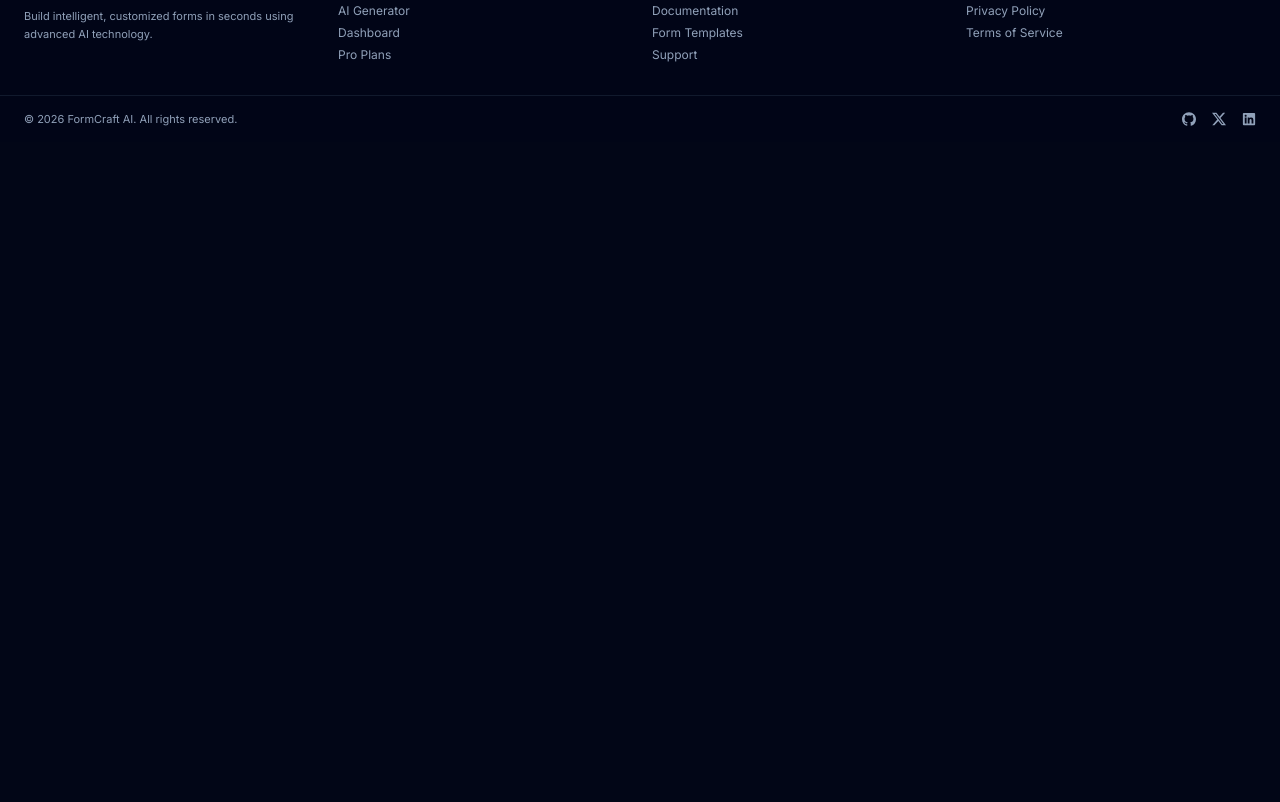
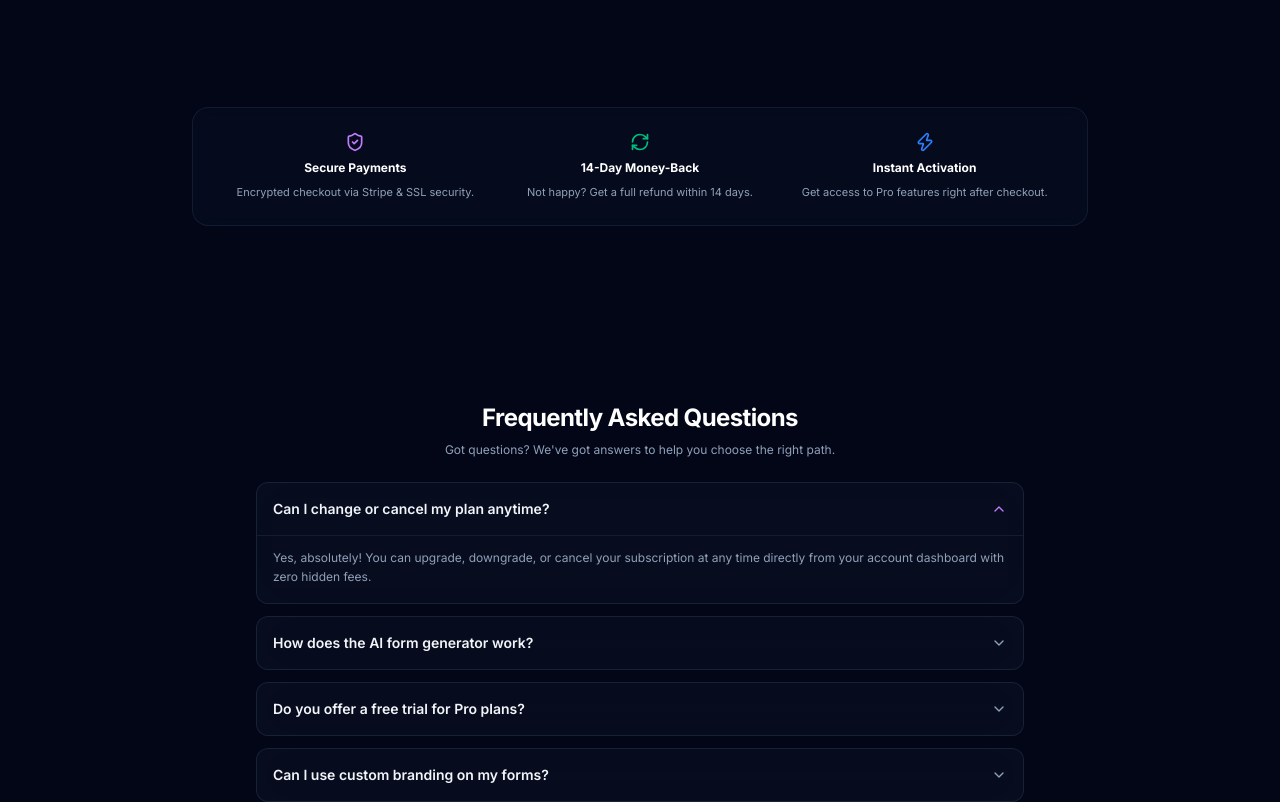
Before and after one commit to ksajjadhossen/formcraft-ai, a Next.js app: page /pricing in a window 1280 px wide. Shown: the part 907-1709 px from the top of the page. Before the commit the page ends 1049 px from the top, so only its background shows below. Built offline with nearby package versions, Linux system fonts and the light colour scheme; no server answers.

Commit message:
add professional pricing page with FAQ, trust badges, and proper spacing

```diff
--- a/src/app/pricing/page.tsx
+++ b/src/app/pricing/page.tsx
@@ -1,4 +1,6 @@
 import PricingCard from "@/components/pricing/PricingCard";
+import PricingFAQ from "@/components/pricing/PricingFAQ";
+import TrustBadge from "@/components/pricing/TrustBadge";
 
 const PRICING_PLANS = [
   {
@@ -61,13 +63,13 @@ const PRICING_PLANS = [
 
 export default function PricingPage() {
   return (
-    <div className="w-full max-w-7xl mx-auto px-4 sm:px-6 py-12 md:py-16 flex flex-col items-center justify-center min-h-[calc(100vh-8rem)]">
+    <div className="w-full max-w-7xl mx-auto px-4 sm:px-6 py-16 md:py-24 flex flex-col items-center justify-center">
       {/* Header Section */}
-      <div className="text-center max-w-2xl space-y-3 mb-12">
+      <div className="text-center max-w-2xl space-y-3 mb-16">
         <span className="px-3 py-1 bg-purple-500/10 border border-purple-500/20 rounded-full text-purple-600 dark:text-purple-400 text-xs font-semibold uppercase tracking-wider">
           Flexible Pricing
         </span>
-        <h1 className="text-3xl md:text-4xl font-extrabold text-slate-900 dark:text-white tracking-tight">
+        <h1 className="text-3xl md:text-5xl font-extrabold text-slate-900 dark:text-white tracking-tight">
           Simple, transparent plans for your forms
         </h1>
         <p className="text-sm text-slate-500 dark:text-slate-400 leading-relaxed">
@@ -82,6 +84,16 @@ export default function PricingPage() {
           <PricingCard key={index} {...plan} />
         ))}
       </div>
+
+      {/* Trust Badges with proper top margin */}
+      <div className="w-full mt-24">
+        <TrustBadge />
+      </div>
+
+      {/* FAQ Section with proper top margin */}
+      <div className="w-full mt-24">
+        <PricingFAQ />
+      </div>
     </div>
   );
 }
--- /dev/null
+++ b/src/components/pricing/PricingFAQ.tsx
@@ -0,0 +1,81 @@
+"use client";
+
+import { useState } from "react";
+import { ChevronDown } from "lucide-react";
+
+const FAQS = [
+  {
+    question: "Can I change or cancel my plan anytime?",
+    answer:
+      "Yes, absolutely! You can upgrade, downgrade, or cancel your subscription at any time directly from your account dashboard with zero hidden fees.",
+  },
+  {
+    question: "How does the AI form generator work?",
+    answer:
+      "Our AI powered by advanced Gemini models reads your natural language prompt and instantly generates customized fields, validation rules, and smart layouts for your forms in seconds.",
+  },
+  {
+    question: "Do you offer a free trial for Pro plans?",
+    answer:
+      "We offer a fully-featured Starter plan for free so you can test out the core features. For Pro Creator, we provide a 14-day money-back guarantee if you are not completely satisfied.",
+  },
+  {
+    question: "Can I use custom branding on my forms?",
+    answer:
+      "Yes! Pro Creator and Enterprise plans allow you to add custom logos, brand colors, and remove FormCraft AI branding to match your company's identity.",
+  },
+];
+
+export default function PricingFAQ() {
+  const [openIndex, setOpenIndex] = useState<number | null>(0);
+
+  const toggleFAQ = (index: number) => {
+    setOpenIndex(openIndex === index ? null : index);
+  };
+
+  return (
+    <div className="w-full max-w-3xl mx-auto mt-20 space-y-6">
+      <div className="text-center space-y-2">
+        <h2 className="text-2xl font-bold text-slate-900 dark:text-white tracking-tight">
+          Frequently Asked Questions
+        </h2>
+        <p className="text-xs text-slate-500 dark:text-slate-400">
+          Got questions? We&apos;ve got answers to help you choose the right
+          path.
+        </p>
+      </div>
+
+      <div className="space-y-3">
+        {FAQS.map((faq, index) => {
+          const isOpen = openIndex === index;
+          return (
+            <div
+              key={index}
+              className="border border-slate-200/80 dark:border-slate-800/80 bg-white/60 dark:bg-slate-900/40 backdrop-blur-xl rounded-xl overflow-hidden transition-all duration-200"
+            >
+              <button
+                onClick={() => toggleFAQ(index)}
+                className="w-full flex items-center justify-between p-4 text-left text-xs sm:text-sm font-semibold text-slate-900 dark:text-slate-100 hover:text-purple-600 dark:hover:text-purple-400 transition"
+              >
+                <span>{faq.question}</span>
+                <ChevronDown
+                  className={`w-4 h-4 text-slate-400 transition-transform duration-300 ${
+                    isOpen
+                      ? "rotate-180 text-purple-600 dark:text-purple-400"
+                      : ""
+                  }`}
+                />
+              </button>
+
+              {isOpen && (
+                <div className="px-4 pb-4 text-xs text-slate-500 dark:text-slate-400 leading-relaxed border-t border-slate-100 dark:border-slate-800/60 pt-3">
+                  {faq.answer}
+                </div>
+              )}
+            </div>
+          );
+        })}
+      </div>
+    </div>
+  );
+}
--- /dev/null
+++ b/src/components/pricing/TrustBadge.tsx
@@ -0,0 +1,37 @@
+import { ShieldCheck, Zap, RefreshCw } from "lucide-react";
+
+export default function TrustBadge() {
+  return (
+    <div className="w-full max-w-4xl mx-auto mt-16 grid grid-cols-1 sm:grid-cols-3 gap-6 py-6 px-8 border border-slate-200/60 dark:border-slate-800/60 bg-slate-50/50 dark:bg-slate-900/30 backdrop-blur-md rounded-2xl text-center">
+      <div className="flex flex-col items-center space-y-2">
+        <ShieldCheck className="w-5 h-5 text-purple-600 dark:text-purple-400" />
+        <h4 className="text-xs font-bold text-slate-900 dark:text-white">
+          Secure Payments
+        </h4>
+        <p className="text-[11px] text-slate-500 dark:text-slate-400">
+          Encrypted checkout via Stripe & SSL security.
+        </p>
+      </div>
+
+      <div className="flex flex-col items-center space-y-2">
+        <RefreshCw className="w-5 h-5 text-emerald-500" />
+        <h4 className="text-xs font-bold text-slate-900 dark:text-white">
+          14-Day Money-Back
+        </h4>
+        <p className="text-[11px] text-slate-500 dark:text-slate-400">
+          Not happy? Get a full refund within 14 days.
+        </p>
+      </div>
+
+      <div className="flex flex-col items-center space-y-2">
+        <Zap className="w-5 h-5 text-blue-500" />
+        <h4 className="text-xs font-bold text-slate-900 dark:text-white">
+          Instant Activation
+        </h4>
+        <p className="text-[11px] text-slate-500 dark:text-slate-400">
+          Get access to Pro features right after checkout.
+        </p>
+      </div>
+    </div>
+  );
+}
```
